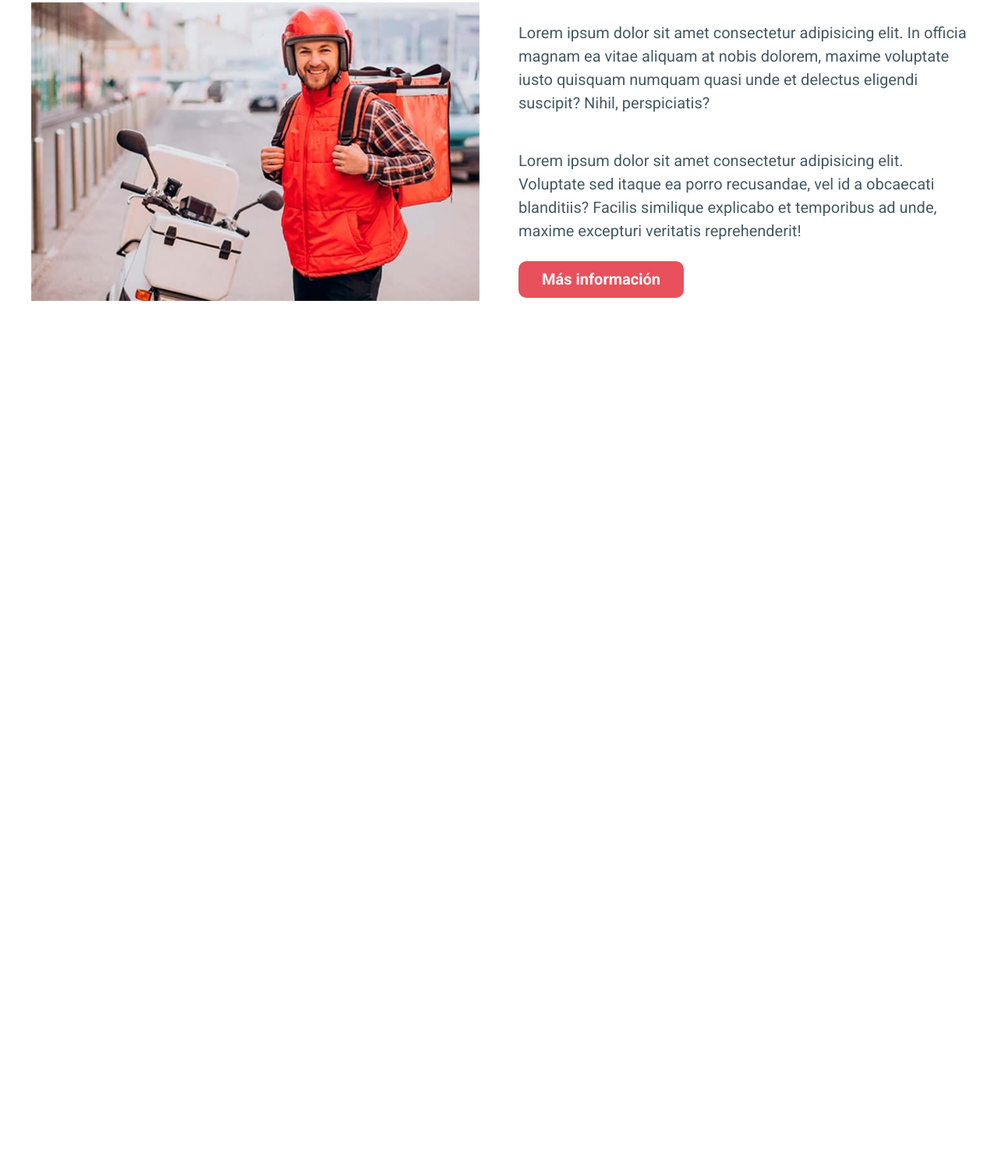
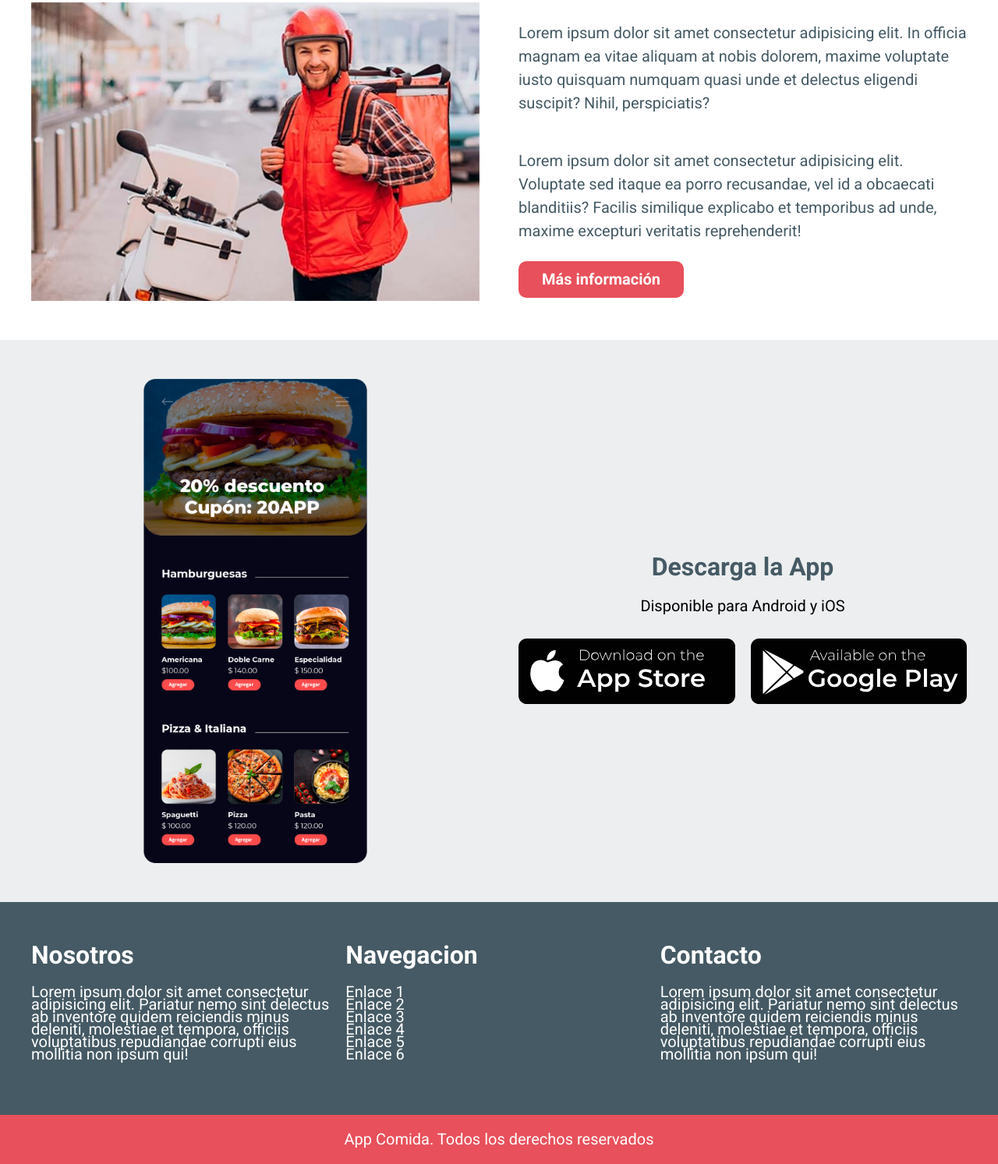
Before and after one commit to vegas29/DeliveryApp, a website: page index.html in a window 1280 px wide. Shown: the part 4715-6208 px from the top of the page at 78% size. Before the commit the page ends 5151 px from the top, so only its background shows below. Drawn offline with Linux system fonts and the light colour scheme.

Commit message:
Footer, listo

```diff
--- a/index.html
+++ b/index.html
@@ -365,5 +365,62 @@
             </div>
         </div>
     </section>
+
+    <section class="descargar">
+        <div class="descargar__grid contenedor">
+            <div class="descargar__imagen">
+                <img src="build/img/app.png" alt="imagen app">
+            </div>
+
+            <div class="tiendas">
+                <h3 class="tiendas__heading">Descarga la App</h3>
+                <p class="tiendas__texto">Disponible para Android y iOS</p>
+
+                <div class="tiendas__grid">
+                    <a href="#" class="tiendas__enlace">
+                        <img src="build/img/tienda-apple.svg" alt="tienda apple">
+                    </a>
+
+                    <a href="#" class="tiendas__enlace">
+                        <img src="build/img/tienda-android.svg" alt="tienda android">
+                    </a>
+                </div>
+            </div>
+        </div>
+    </section>
+
+    <footer class="footer">
+        <div class="footer__grid contenedor">
+            <div class="footer__widget">
+                <h3 class="footer__heading">Nosotros</h3>
+                <p class="footer__texto">
+                    Lorem ipsum dolor sit amet consectetur adipisicing elit. Pariatur nemo sint delectus ab inventore quidem reiciendis minus deleniti, molestiae et tempora, officiis voluptatibus repudiandae corrupti eius mollitia non ipsum qui!
+                </p>
+            </div>
+
+            <div class="footer__widget">
+                <h3 class="footer__heading">Navegacion</h3>
+                <nav class="footer__nav">
+                    <a href="#" class="footer__link">Enlace 1</a>
+                    <a href="#" class="footer__link">Enlace 2</a>
+                    <a href="#" class="footer__link">Enlace 3</a>
+                    <a href="#" class="footer__link">Enlace 4</a>
+                    <a href="#" class="footer__link">Enlace 5</a>
+                    <a href="#" class="footer__link">Enlace 6</a>
+                </nav>
+            </div>
+
+            <div class="footer__widget">
+                <h3 class="footer__heading">Contacto</h3>
+                <p class="footer__texto">
+                    Lorem ipsum dolor sit amet consectetur adipisicing elit. Pariatur nemo sint delectus ab inventore quidem reiciendis minus deleniti, molestiae et tempora, officiis voluptatibus repudiandae corrupti eius mollitia non ipsum qui!
+                </p>
+            </div>
+        </div>
+
+        <p class="footer__copyright">
+            App Comida. Todos los derechos reservados
+        </p>
+    </footer>
 </body>
 </html>
--- a/src/scss/app.scss
+++ b/src/scss/app.scss
@@ -5,3 +5,5 @@
 @use 'testimoniales';
 @use 'favoritos';
 @use 'repartidores';
+@use 'descargar';
+@use 'footer';
--- /dev/null
+++ b/src/scss/descargar/_descargar.scss
@@ -0,0 +1,31 @@
+@use 'base/variables' as v;
+@use 'base/mixins' as m;
+
+.descargar{
+    background-color: v.$grisClaro;
+    padding: v.$separacion 0;
+
+    &__grid{
+        display: grid;
+        flex-direction: column-reverse;
+
+        @include m.tablet {
+            @include m.grid(2, v.$separacion);
+        }
+    }
+
+    &__imagen{
+        width: 50%;
+        margin: 4rem auto 0 auto;
+        transition: transform .3s ease-in-out;
+        cursor: pointer;
+
+        @include m.tablet {
+            margin-top: 0;
+        }
+
+        &:hover{
+            transform: rotate(4deg) scale(1.2);
+        }
+    }
+}
--- /dev/null
+++ b/src/scss/descargar/_index.scss
@@ -0,0 +1,2 @@
+@forward 'descargar';
+@forward 'tiendas';
--- /dev/null
+++ b/src/scss/descargar/_tiendas.scss
@@ -0,0 +1,34 @@
+@use 'base/variables' as v;
+@use 'base/mixins' as m;
+
+.tiendas{
+    display: flex;
+    flex-direction: column;
+    justify-content: center;
+
+    &__heading,
+    &__texto{
+        text-align: center;
+    }
+
+    &__heading{
+        color: v.$secundario;
+        margin: 2rem 0 0 0;
+    }
+
+    &__texto{
+        margin-bottom: 3rem;
+    }
+
+    &__grid{
+        @include m.grid(2, 2rem);
+    }
+
+    &__enlace{
+        transition: transform .2s ease-in-out;
+
+        &:hover{
+            transform: scale(1.2)
+        }
+    }
+}
--- /dev/null
+++ b/src/scss/footer/_footer.scss
@@ -0,0 +1,61 @@
+@use 'base/variables' as v;
+@use 'base/mixins' as m;
+
+.footer{
+    background-color: v.$secundario;
+    padding-top: v.$separacion;
+
+    &__grid{
+        @include m.tablet {
+            @include m.grid(3, 1rem);
+        }
+    }
+
+    &__widget{
+        margin-bottom: v.$separacion;
+
+        &:last-of-type{
+            margin-bottom: 0;
+        }
+    }
+
+    &__heading{
+        color: v.$blanco;
+        margin: 0;
+        text-align: center;
+
+        @include m.tablet {
+            text-align:left;
+        }
+    }
+
+    &__nav{
+        display: flex;
+        flex-direction: column;
+    }
+
+    &__nav,
+    &__texto{
+        margin-top: 2rem;
+    }
+
+    &__link,
+    &__texto{
+        font-size: 2rem;
+        line-height: .8;
+        color: v.$blanco;
+        text-align: center;
+
+        @include m.tablet {
+            text-align:left;
+        }
+    }
+
+    &__copyright{
+        background-color: v.$primario;
+        margin: 0;
+        color: v.$blanco;
+        text-align: center;
+        padding: 2rem;
+    }
+}
--- /dev/null
+++ b/src/scss/footer/_index.scss
@@ -0,0 +1 @@
+@forward 'footer';
```
Also changed, not shown: build/css/app.css, 1 other file.
